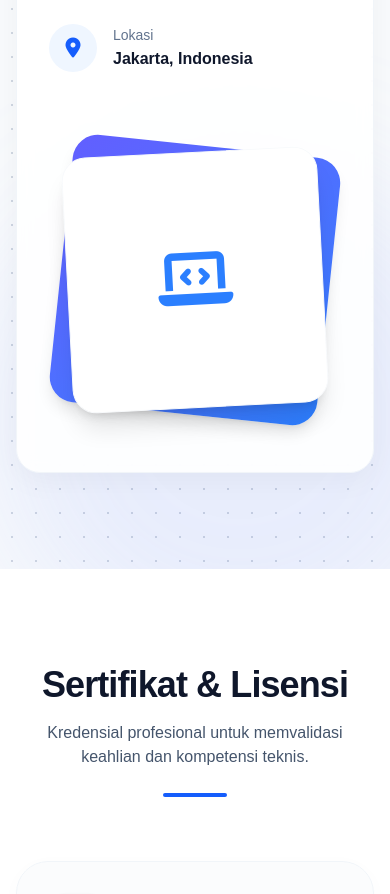
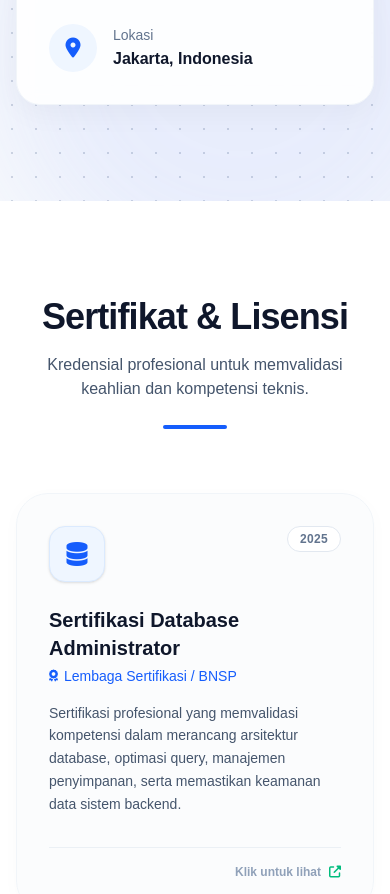
Before and after one commit to FalaahHamidHutasoit/portofolio, a Next.js app: page / in a window 390 px wide. Shown: the part 1820-2714 px from the top of the page. Built offline with nearby package versions, Linux system fonts and the light colour scheme.

Commit message:
Update Code About

```diff
--- a/app/components/About.js
+++ b/app/components/About.js
@@ -62,7 +62,7 @@ export default function About() {
             </div>
 
             {/* Right Column: 3D Illustration Graphic */}
-            <div className="flex justify-center items-center py-8 lg:py-0">
+            <div className="hidden lg:flex justify-center items-center py-8 lg:py-0">
               <div className="relative w-64 h-64 md:w-72 md:h-72">
                 {/* Bottom Graphic Box (Purple/Blue) */}
                 <div className="absolute inset-0 bg-gradient-to-br from-indigo-500 to-blue-500 rounded-3xl transform rotate-6 scale-105 shadow-lg transition-transform duration-500 hover:rotate-12"></div>
```
